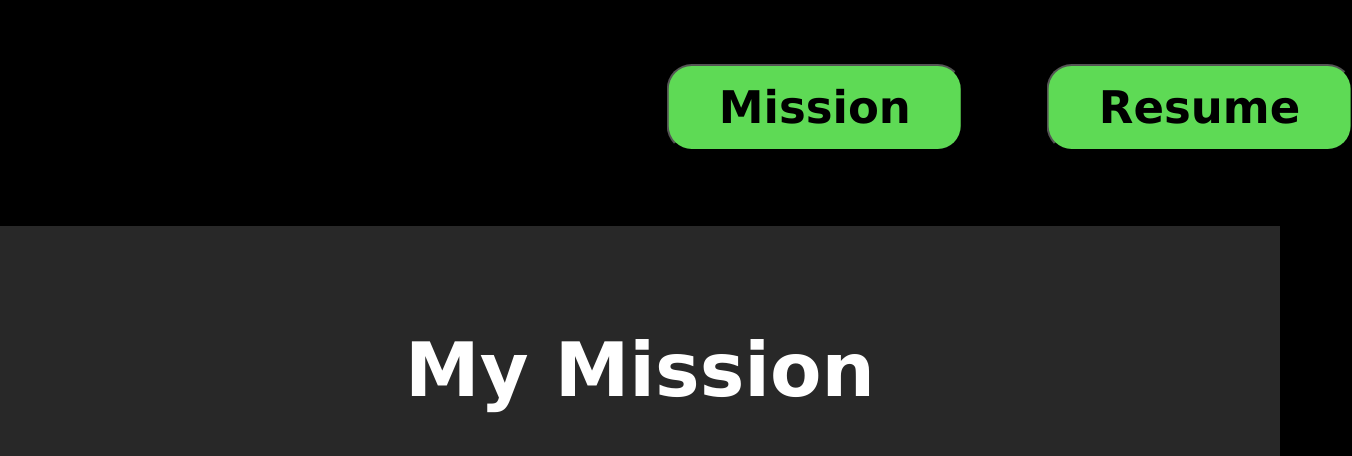
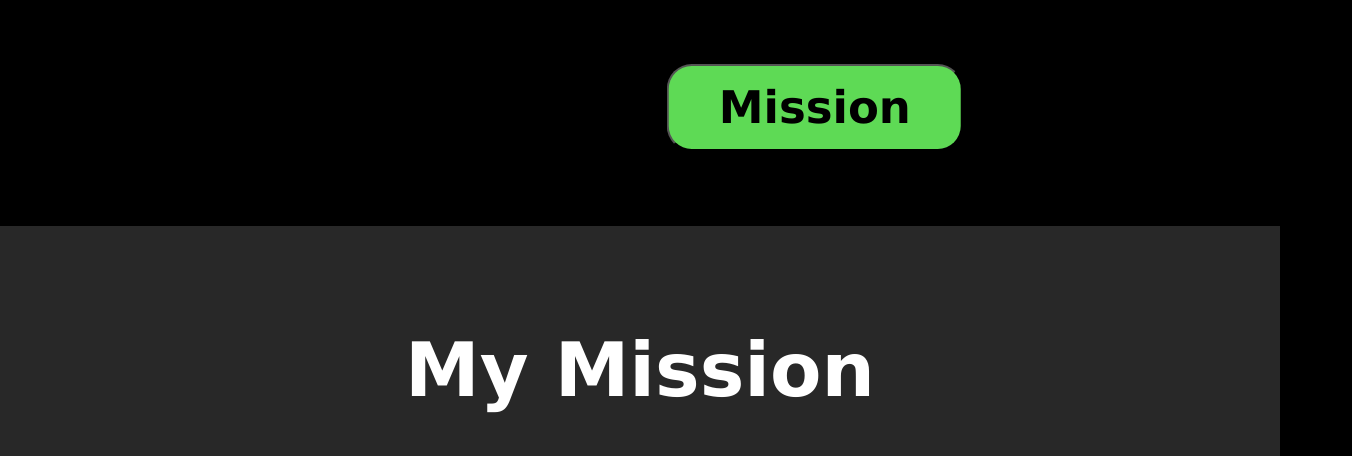
Before and after one commit to Leka0207/MyWebsite, a plain HTML site: page index.html in a window 1280 px wide. Shown: the part 644-1100 px from the top of the page, 1352 px wide, since content can reach past the window. Drawn offline with Linux system fonts and the light colour scheme.

Commit message:
Update index.html

```diff
--- a/index.html
+++ b/index.html
@@ -22,7 +22,6 @@
     <br />     <br />
     <h1>Welcome to <br> Anthony Akel's Website</h1>
     <button onclick="window.location.href='#mission';">Mission</button>
-    <button onclick="window.open('file:///C:/Users/User/Desktop/Important%20PDFs/Resume_AnthonyAkel.pdf','_blank')">Resume</button>
 
     <section id="mission">
         <p class="title">My Mission</p>
```
